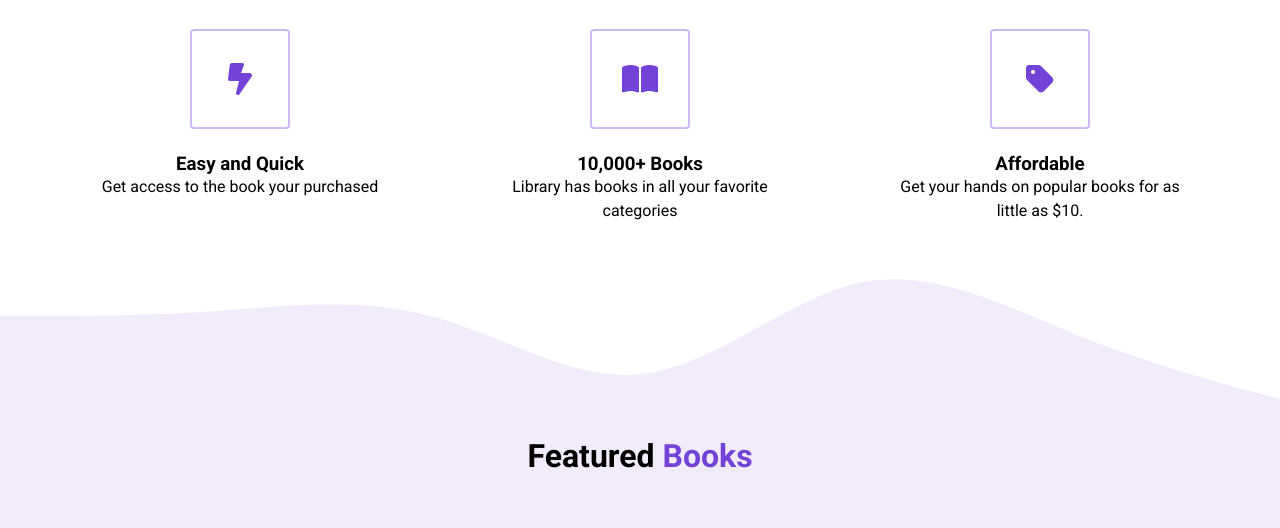
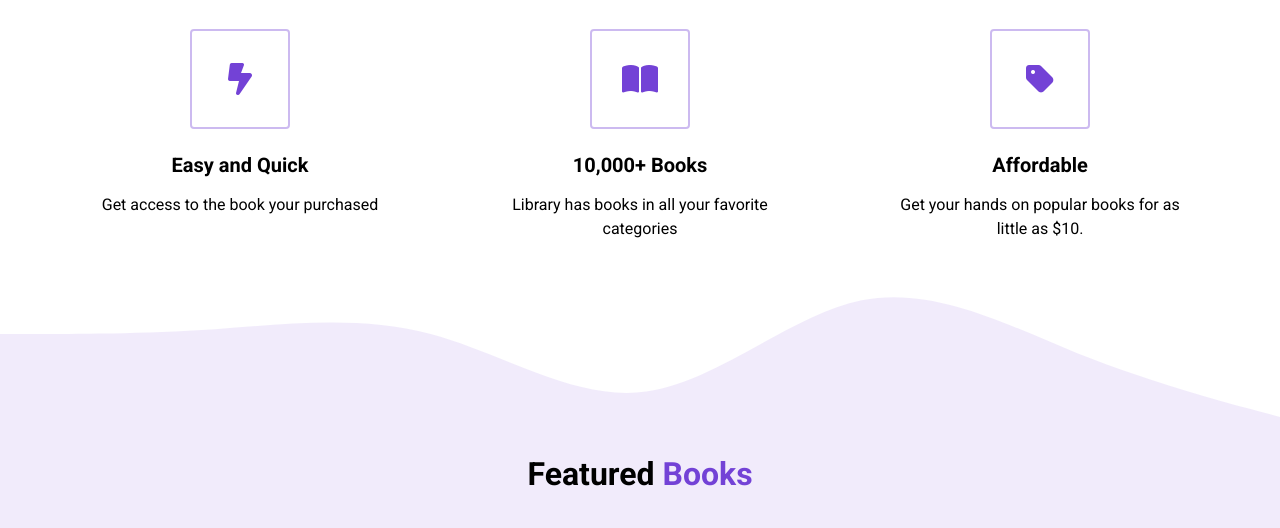
Before and after one commit to metikejela7x7-hub/e-commerce, a plain HTML site: page index.html in a window 1280 px wide. Shown: the part 897-1425 px from the top of the page. Drawn offline with Linux system fonts and the light colour scheme.

Commit message:
fix: error fix

```diff
--- a/stylel.css
+++ b/stylel.css
@@ -95,7 +95,7 @@
   display: none;
 }
 
-.menu--backdrop {
+.menu__backdrop {
   position: absolute;
   background-color: #242424;
   top: 0;
@@ -242,6 +242,11 @@
   width: 100vw;
 }
 
+#highlights .container {
+  position: relative;
+  z-index: 2;
+}
+
 #highlights:after,
 #highlights:before {
   background: url("assets/wave.svg");
@@ -296,7 +301,7 @@
   margin-bottom: 24px;
 }
 
-.hightlight__subtitle {
+.highlight__subtitle {
   font-size: 20px;
   margin-bottom: 16px;
   text-align: center;
```
